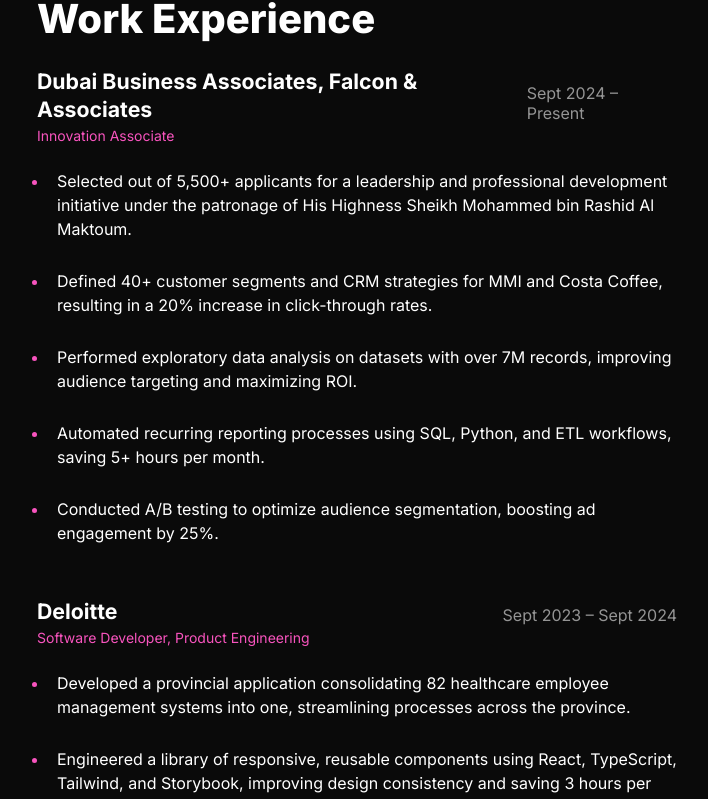
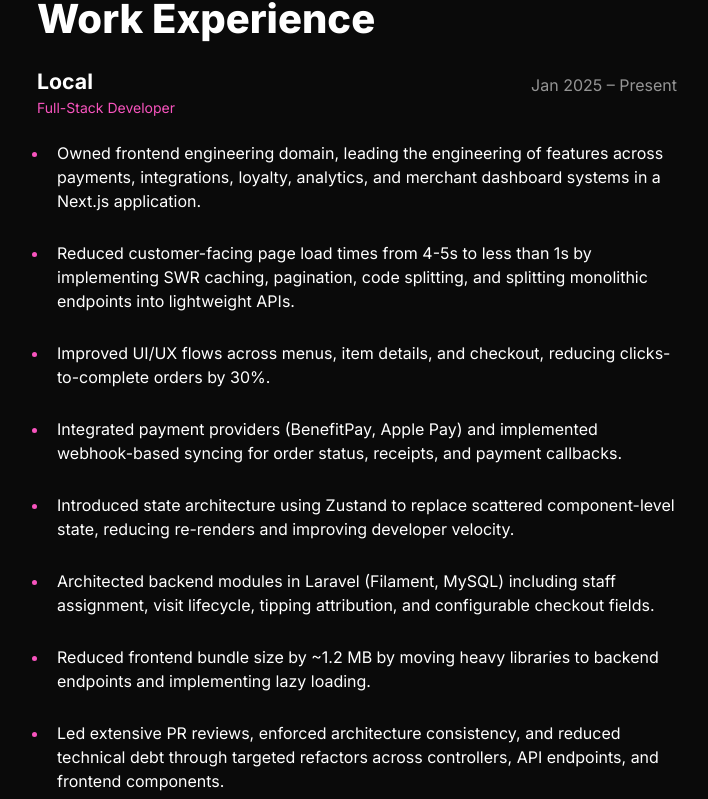
Before and after one commit to pegahfallah/pegahcode, a Next.js app: page /about in a window 1280 px wide. Shown: the part 573-1372 px from the top of the page, without its empty margins (475-1183 px from the left). Built offline with nearby package versions, Linux system fonts and the light colour scheme.

Commit message:
resume update

```diff
--- a/src/app/resources/content.js
+++ b/src/app/resources/content.js
@@ -75,6 +75,24 @@
      display: true, // set to true to display this section
     title: 'Work Experience',
     experiences: [
+        {
+            company: 'Local',
+            timeframe: 'Jan 2025 – Present',
+            role: 'Full-Stack Developer',
+            achievements: [
+                <>Owned frontend engineering domain, leading the engineering of features across payments, integrations, loyalty, analytics, and merchant dashboard systems in a Next.js application.</>,
+                <>Reduced customer-facing page load times from 4-5s to less than 1s by implementing SWR caching, pagination, code splitting, and splitting monolithic endpoints into lightweight APIs.</>,
+                <>Improved UI/UX flows across menus, item details, and checkout, reducing clicks-to-complete orders by 30%.</>,
+                <>Integrated payment providers (BenefitPay, Apple Pay) and implemented webhook-based syncing for order status, receipts, and payment callbacks.</>,
+                <>Introduced state architecture using Zustand to replace scattered component-level state, reducing re-renders and improving developer velocity.</>,
+                <>Architected backend modules in Laravel (Filament, MySQL) including staff assignment, visit lifecycle, tipping attribution, and configurable checkout fields.</>,
+                <>Reduced frontend bundle size by ~1.2 MB by moving heavy libraries to backend endpoints and implementing lazy loading.</>,
+                <>Led extensive PR reviews, enforced architecture consistency, and reduced technical debt through targeted refactors across controllers, API endpoints, and frontend components.</>,
+                <>Established code quality pipeline: configured ESLint, Prettier, Husky pre-commit hooks and Git workflows.</>,
+                <>Set up testing infrastructure with Jest (unit tests) and Playwright (end-to-end tests), decreasing regression bugs by 40%.</>
+            ],
+            images: []
+        },
         {
             company: 'Dubai Business Associates, Falcon & Associates',
             timeframe: 'Sept 2024 – Present',
```
